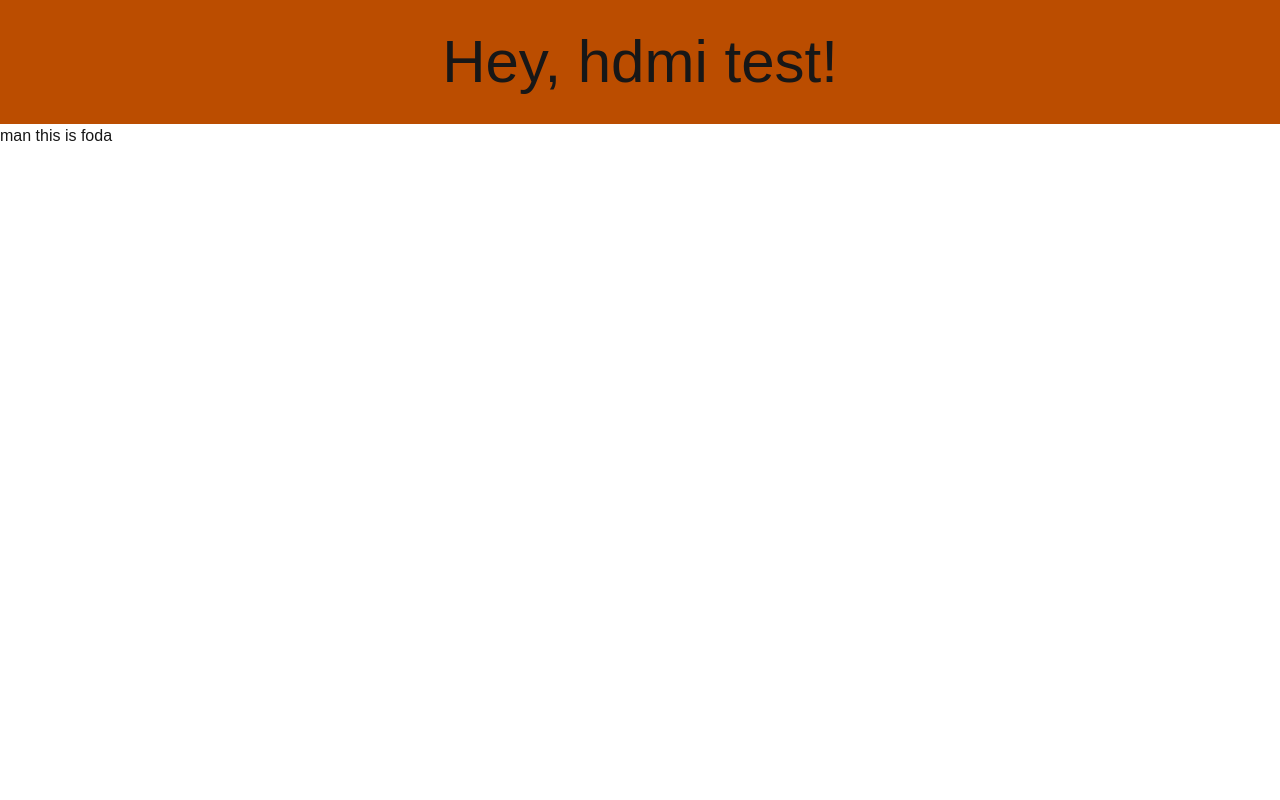
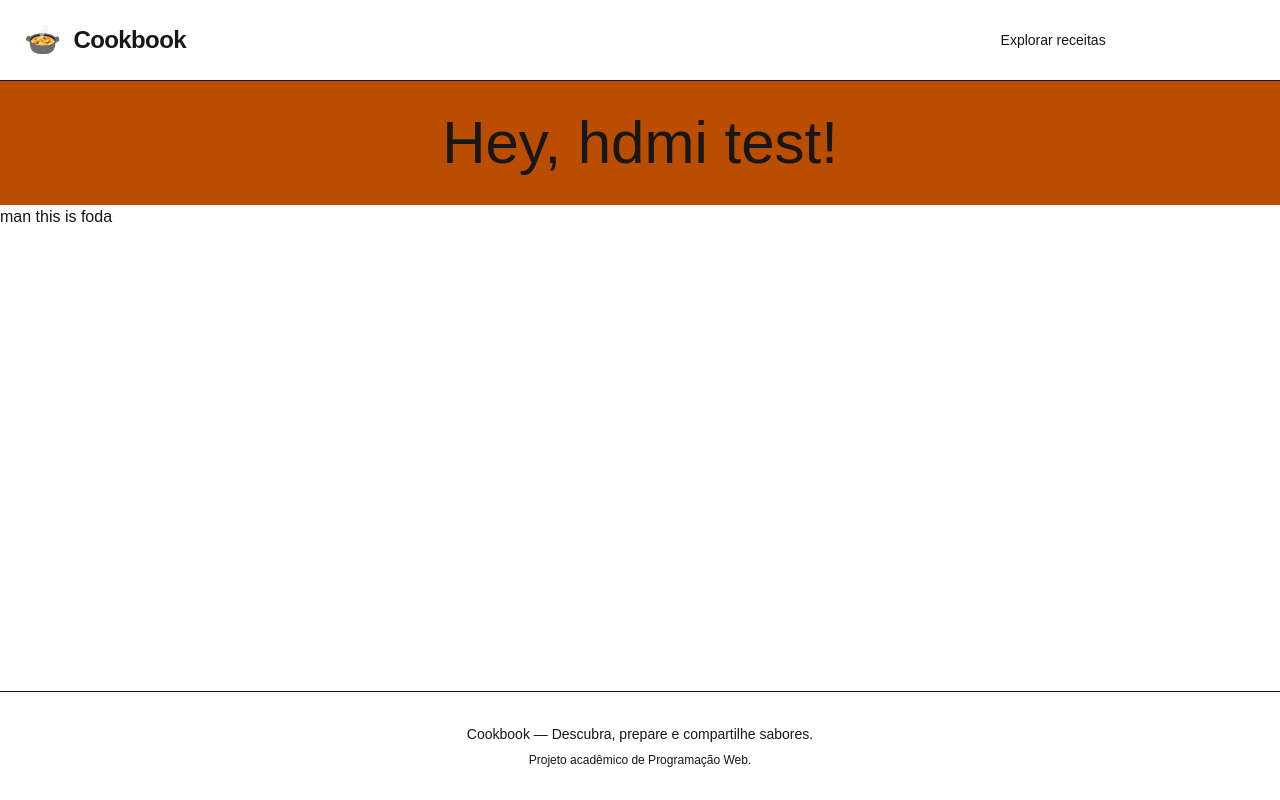
Before and after one commit to eddieJPNG/pweb-2026-cookbook, a Next.js app: page / in a window 1280 px wide. Built offline with nearby package versions, Linux system fonts and the light colour scheme.

Commit message:
Update to the layout.ts file

```diff
--- a/app/layout.tsx
+++ b/app/layout.tsx
@@ -1,4 +1,8 @@
+
 import type { Metadata } from "next";
+import type { ReactNode } from "react";
+import Link from "next/link";
+
 import { Geist, Geist_Mono } from "next/font/google";
 import "./globals.css";
 
@@ -13,17 +17,84 @@ const geistMono = Geist_Mono({
 });
 
 export const metadata: Metadata = {
-  title: "Create Next App",
-  description: "Generated by create next app",
+  title: "Cookbook | Livro de Receitas",
+  description:
+    "Descubra e explore novos sabores, organize suas receitas favoritas.",
 };
 
-export default function RootLayout({ children }: LayoutProps<"/">) {
+interface RootLayoutProps {
+  children: ReactNode;
+}
+
+export default function RootLayout({
+  children,
+}: RootLayoutProps) {
   return (
     <html
-      lang="en"
-      className={`${geistSans.variable} ${geistMono.variable} h-full antialiased`}
+      lang="pt-BR"
+      className={`${geistSans.variable} ${geistMono.variable}`}
     >
-      <body className="min-h-full flex flex-col">{children}</body>
+      <body className="min-h-screen flex flex-col bg-background text-foreground antialiased">
+
+        {/* Cabeçalho compartilhado */}
+        <header className="sticky top-0 z-50 border-b border-border bg-surface/95 backdrop-blur">
+          <nav
+            className="mx-auto flex h-20 max-w-7xl items-center justify-between px-6"
+            aria-label="Navegação principal"
+          >
+            {/* Identidade da aplicação */}
+            <Link
+              href="/"
+              className="flex items-center gap-3"
+              aria-label="Cookbook - Página inicial"
+            >
+              <span className="text-3xl" aria-hidden="true">
+                🍲
+              </span>
+
+              <span className="text-2xl font-bold tracking-tight">
+                Cook<span className="text-primary">book</span>
+              </span>
+            </Link>
+
+            {/* Links de navegação */}
+            <div className="flex items-center gap-6">
+              <Link
+                href="/"
+                className="text-sm font-medium transition-colors hover:text-primary"
+              >
+                Explorar receitas
+              </Link>
+
+              <Link
+                href="/cookbook"
+                className="rounded-full bg-primary px-5 py-2.5 text-sm font-semibold text-white transition-colors hover:bg-primary-dark"
+              >
+                Meu caderno
+              </Link>
+            </div>
+          </nav>
+        </header>
+
+        {/* Conteúdo específico de cada página */}
+        <main className="flex-1">
+          {children}
+        </main>
+
+        {/* Rodapé compartilhado */}
+        <footer className="border-t border-border bg-surface">
+          <div className="mx-auto max-w-7xl px-6 py-8 text-center">
+            <p className="text-sm text-muted-foreground">
+              Cookbook — Descubra, prepare e compartilhe sabores.
+            </p>
+
+            <p className="mt-2 text-xs text-muted-foreground">
+              Projeto acadêmico de Programação Web.
+            </p>
+          </div>
+        </footer>
+
+      </body>
     </html>
   );
 }
```
Also changed, not shown: 1 other file (tests, documents, lock files or other folders).
